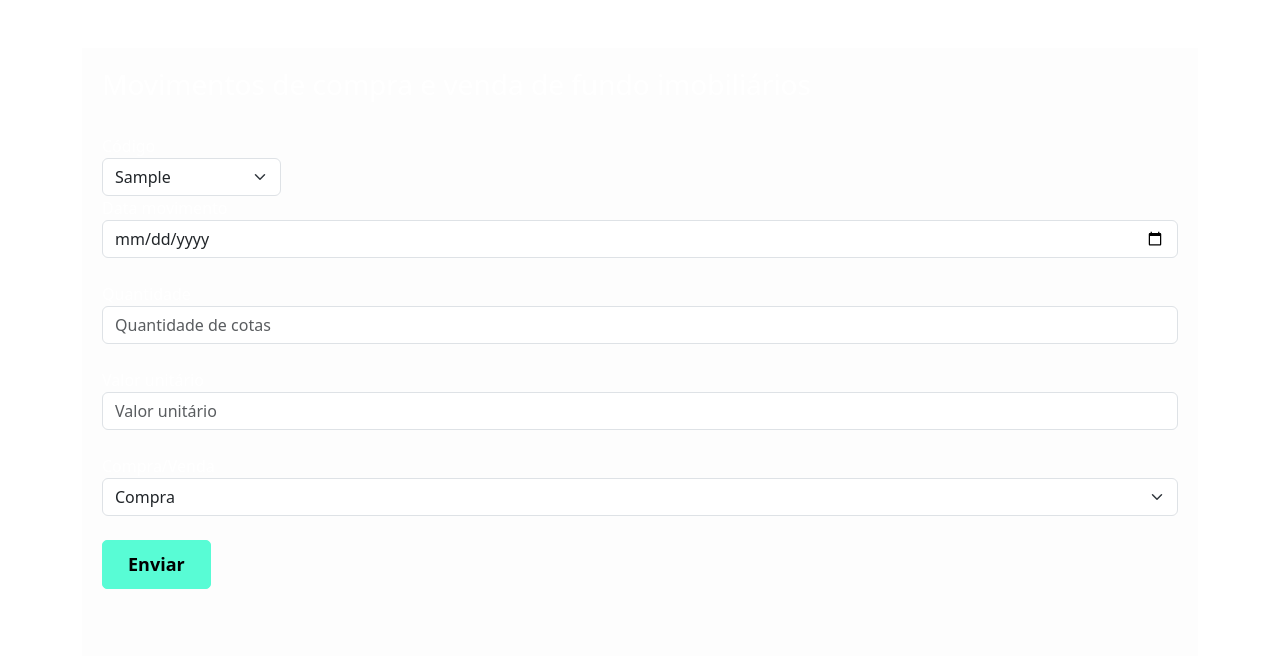
After one commit to 1000tonaugusto/Fundo_Imobiliario, a Django app: page /movimento/novo_movimento/ in a window 1280 px wide. The commit adds this page. Shown: the top 656 px of the page. Run offline with Django 5.2, Linux system fonts and the light colour scheme; tables that the repository leaves empty hold one stand-in row (values such as "Sample post"); one stand-in notice (Sample message) is shown; some libraries are stand-ins or nearby versions.

Commit message:
Concluido inclusao de movimento de compra e venda de Fii

```diff
--- a/core/urls.py
+++ b/core/urls.py
@@ -21,4 +21,5 @@
     path('admin/', admin.site.urls),
     path('tipofii/', include('tipofii.urls')),
     path('fii/', include('fii.urls')),
+    path('movimento/', include('movimento.urls')),
 ]
--- a/movimento/models.py
+++ b/movimento/models.py
@@ -13,3 +13,6 @@
     class Meta:
         db_table = 'movimento'
         db_table_comment = 'Compra e venda de ativos'
+
+    def __str__(self):
+        return self.id
--- /dev/null
+++ b/movimento/templates/movimento/novo_movimento.html
@@ -0,0 +1,63 @@
+{% extends "base.html" %}
+{% load static %}
+
+{% block 'cabecalho' %}
+    <link href='https://unpkg.com/boxicons@2.1.4/css/boxicons.min.css' rel='stylesheet'>
+    <link href="{% static 'tipofii/css/novo_tipofii.css' %}" rel="stylesheet">
+{% endblock 'cabecalho' %}
+
+{% block 'conteudo' %}
+
+    <div class="container">
+        <br>
+        <br>
+        <div class="row">
+            <div class="col-md">
+                <div class="box-form">
+                    <form action="{% url 'novo_movimento' %}" method="POST"> {% csrf_token %}
+                        <h3>Movimentos de compra e venda de fundo imobiliários</h3>
+                        {% if messages %}
+                            <br>
+                            {% for message in messages %}
+                                <section class="alert {{message.tags}}">
+                                    {{message}}
+                                </section>
+                            {% endfor %}
+                        {% endif %}
+                        <div class="col col-md-2">
+                            <label>Código</label>
+                            <select name='codFii' id='' class='form-select'>
+                                {% for fii in fiis %}
+                                    <option value="{{fii.codFii}}">{{fii.codFii}}</option>
+                                {% endfor %}
+                            </select>
+                        </div>
+                        <label>Data movimento</label>
+                        <input type="date" class="form-control" placeholder="Data movimento" name="datMovimento" required>
+                        <br>
+                        <label>Quantidade</label>
+                        <input type="numeric" class="form-control" placeholder="Quantidade de cotas" name="qtdCotas" required>
+                        <br>
+                        <label>Valor unitário</label>
+                        <input type="numeric" class="form-control" placeholder="Valor unitário" name="valUnitario" required>
+                        <br>
+                        <label>Compra/Venda</label>
+                        <select class="form-select" name="tipMovimento">
+                            {% for tipMovimento in tipMovimentos %}
+                                <option value="{{tipMovimento.0}}">{{tipMovimento.1}}</option>
+                            {% endfor %}
+                        </select>
+                        <br>
+                        <input type="submit" value="Enviar" class="btn-cadastro">
+                        <br>
+                        <br>
+                        <br>
+                    </form>
+                </div>
+            </div>
+        </div>
+    </div>
+
+    <script src="{% static 'geral/js/fecha_alert.js' %}"></script>
+
+{% endblock 'conteudo' %}
--- a/movimento/urls.py
+++ b/movimento/urls.py
@@ -0,0 +1,10 @@
+from django.urls import path
+from . import views
+
+
+urlpatterns = [
+    path('novo_movimento/', views.novo_movimento, name='novo_movimento'),
+    path('lista_movimento/', views.lista_movimento, name='lista_movimento'),
+    path('exclui_movimento/<int:id>', views.exclui_movimento, name='exclui_movimento'),
+    path('altera_movimento/<int:id>', views.altera_movimento, name='altera_movimento'),
+]
--- a/movimento/views.py
+++ b/movimento/views.py
@@ -1,3 +1,38 @@
-from django.shortcuts import render
+from django.shortcuts import render, redirect, get_object_or_404
+from django.contrib import messages
+from django.contrib.messages import constants
 
-# Create your views here.
+from .models import Movimento
+from fii.models import Fii
+
+
+def novo_movimento(request):
+    if request.method == "GET":
+        fiis = Fii.objects.all().order_by('codFii')
+        tipMovimentos = Movimento.MOVIMENTO_CHOICES
+        return render(request,'movimento/novo_movimento.html', {'fiis': fiis, 'tipMovimentos': tipMovimentos})
+    elif request.method == "POST":
+        codFii = request.POST.get('codFii')
+        datMovimento = request.POST.get('datMovimento')
+        qtdCotas = request.POST.get('qtdCotas')
+        valUnitario = request.POST.get('valUnitario')
+        tipMovimento = request.POST.get('tipMovimento')
+
+        if len(codFii.strip()) == 0 or len(datMovimento.strip()) == 0 or len(qtdCotas.strip()) == 0 or len(valUnitario.strip()) == 0:
+            messages.add_message(request, constants.ERROR, "Preencha todos os campos")
+            return redirect('novo_movimento')
+
+        movimento = Movimento(codFii_id=codFii, datMovimento=datMovimento, qtdCotas=qtdCotas, valUnitario=valUnitario, tipMovimento=tipMovimento)
+        movimento.save()
+
+        messages.add_message(request, constants.SUCCESS, 'Movimento incluído com sucesso!')
+        return redirect('novo_movimento')
+
+def lista_movimento(request):
+    pass
+
+def altera_movimento(request, id):
+    pass
+
+def exclui_movimento(request, id):
+    pass
```
Also changed, not shown: fii/views.py (+7 -6 lines), tipofii/views.py (+4 -4 lines), fii/templates/fii/lista_fii.html (renamed from fii/templates/lista_fii.html), fii/templates/fii/novo_fii.html (renamed from fii/templates/novo_fii.html), movimento/templates/movimento/lista_movimento.html (added), tipofii/templates/tipofii/novo_tipofii.html (line endings or trailing spaces).
